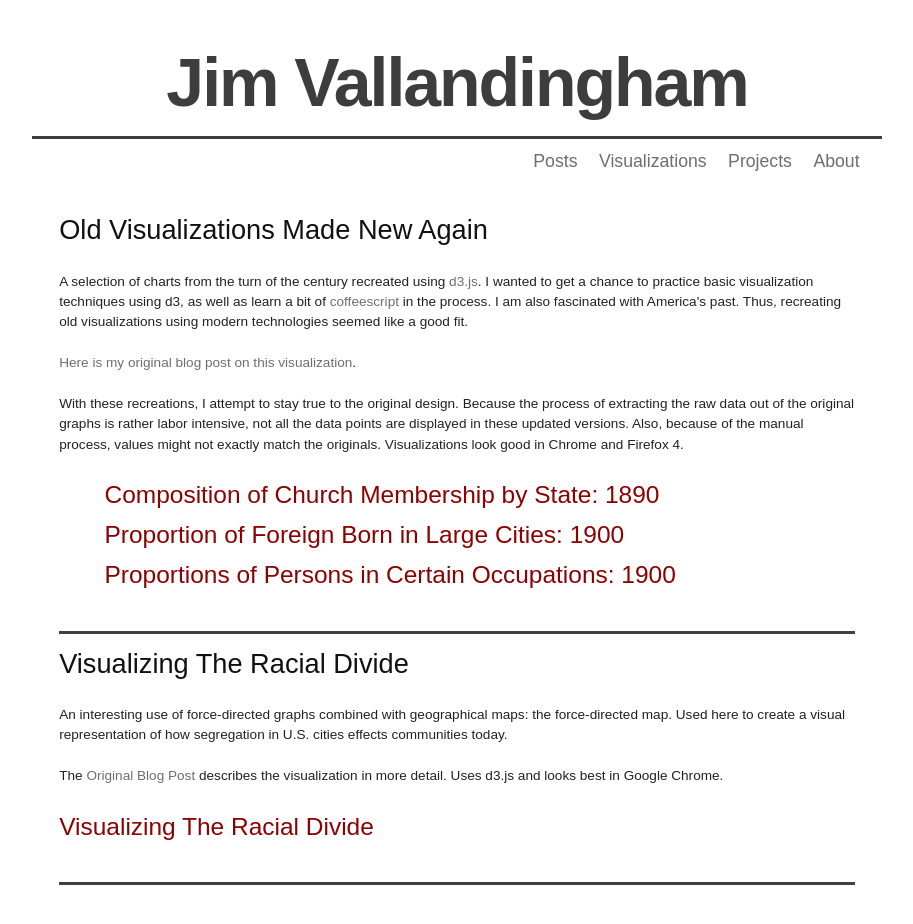
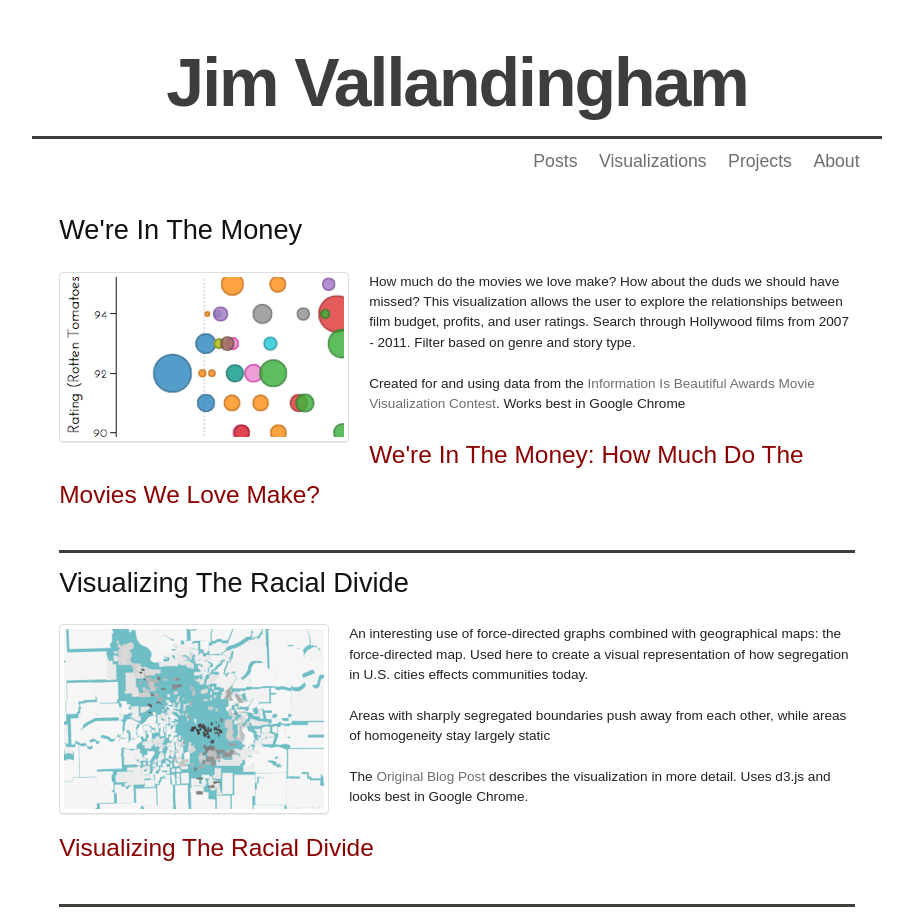
Before and after one commit to vlandham/vlandham.github.com, a Jekyll site: the page built from vis/index.html, in a window 1280 px wide. Shown: the top 924 px of the page, without its empty margins (183-1096 px from the left). Built offline with Jekyll 4.4.1, drawn with Linux system fonts in a browser that asks for light colours; some web fonts are replaced; Markdown is read by kramdown in place of the engine named in the settings.

Commit message:
thumbnails on vis work. movie vis

```diff
--- a/css/style.css
+++ b/css/style.css
@@ -148,3 +148,29 @@ code {
 pre code {
   border: none;
 }
+
+.thumbnail {
+display: block;
+padding: 4px;
+line-height: 1;
+border: 1px solid #DDD;
+-webkit-border-radius: 4px;
+-moz-border-radius: 4px;
+border-radius: 4px;
+-webkit-box-shadow: 0 1px 1px rgba(0, 0, 0, 0.075);
+-moz-box-shadow: 0 1px 1px rgba(0, 0, 0, 0.075);
+box-shadow: 0 1px 1px rgba(0, 0, 0, 0.075);
+border-image: initial;
+}
+
+.thumbnail > img {
+display: block;
+max-width: 100%;
+margin-left: auto;
+margin-right: auto;
+}
+
+.left {
+  float: left;
+  margin-right: 20px;
+}
--- a/vis/index.html
+++ b/vis/index.html
@@ -2,8 +2,30 @@
 layout: default
 title: visualizations
 ---
+<div name="movie_vis" id="movie_vis" class="section">
+  <h2>We're In The Money</h2>
+  <div class="thumbnail left">
+    <img src="/images/vis/movie_vis_thumb.png" alt="image of movie vis">
+  </div>
+  <p>How much do the movies we love make? How about the duds we should have missed? This visualization allows the user to explore the relationships between film budget, profits, and user ratings. Search through Hollywood films from 2007 - 2011. Filter based on genre and story type.</p>
+  <p>Created for and using data from the <a href="http://www.informationisbeautifulawards.com/">Information Is Beautiful Awards Movie Visualization Contest</a>. Works best in Google Chrome</p>
+  <p><a class="post_title" href="http://vallandingham.me/vis/movie">We're In The Money: How Much Do The Movies We Love Make?</a></p>
+</div>
+<div name="racial_divide" class="section">
+  <h2>Visualizing The Racial Divide</h2>
+<div class="thumbnail left">
+  <img src="/images/vis/racial_divide_thumb.png" alt="image of kc racial divide">
+</div>
+<p>An interesting use of force-directed graphs combined with geographical maps: the force-directed map. Used here to create a visual representation of how segregation in U.S. cities effects communities today.</p>
+<p>Areas with sharply segregated boundaries push away from each other, while areas of homogeneity stay largely static</p>
+  <p>The <a class="" href="http://vallandingham.me/visualizing_the_racial_divide.html">Original Blog Post</a> describes the visualization in more detail. Uses d3.js and looks best in Google Chrome.</p>
+  <p><a class="post_title" href="http://vallandingham.me/vis/racial_divide.html">Visualizing The Racial Divide</a></p>
+</div>
 <div name="old_vis_d3" class="section">
 <h2>Old Visualizations Made New Again</h2>
+<div class="thumbnail left">
+  <img src="/images/vis/old_vis_new_thumb.png" alt="old visualization in d3">
+</div>
 <p>A selection of charts from the turn of the century recreated using <a href="http://mbostock.github.com/d3/">d3.js</a>. I wanted to get a chance to practice basic visualization techniques using d3, as well as learn a bit of <a href="http://jashkenas.github.com/coffee-script/">coffeescript</a> in the process. I am also fascinated with America's past. Thus, recreating old visualizations using modern technologies seemed like a good fit.</p>
 
 <p><a href="http://vallandingham.me/recreating_old_vis_with_new_tech.html">Here is my original blog post on this visualization</a>.</p>
@@ -15,9 +37,3 @@ title: visualizations
   <li><a class="post_title" href="jobs_by_state.html">Proportions of Persons in Certain Occupations: 1900</a></li>
 </ul>
 </div>
-<div name="racial_divide" class="section">
-  <h2>Visualizing The Racial Divide</h2>
-  <p>An interesting use of force-directed graphs combined with geographical maps: the force-directed map. Used here to create a visual representation of how segregation in U.S. cities effects communities today.</p>
-  <p>The <a class="" href="http://vallandingham.me/visualizing_the_racial_divide.html">Original Blog Post</a> describes the visualization in more detail. Uses d3.js and looks best in Google Chrome.</p>
-  <p><a class="post_title" href="http://vallandingham.me/vis/racial_divide.html">Visualizing The Racial Divide</a></p>
-</div>
```
Also changed, not shown: images/vis/movie_vis_thumb.png (added), images/vis/old_vis_new_thumb.png (added), images/vis/racial_divide_thumb.png (added).
